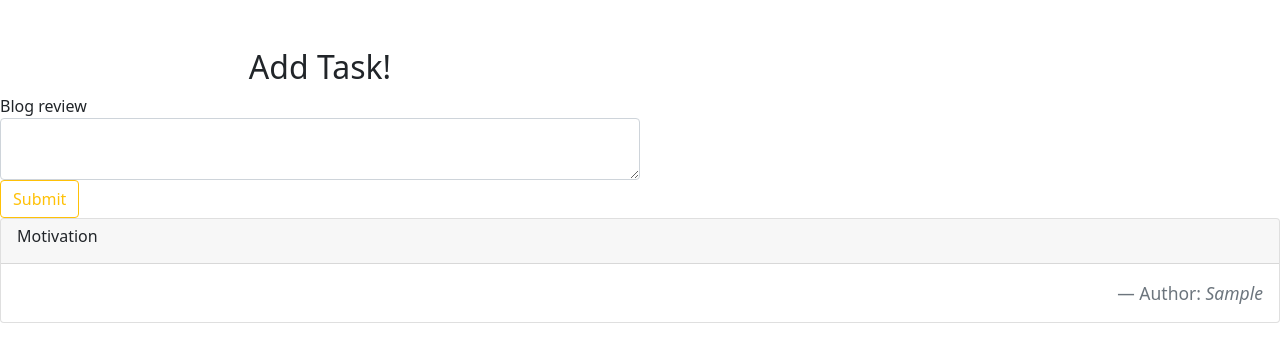
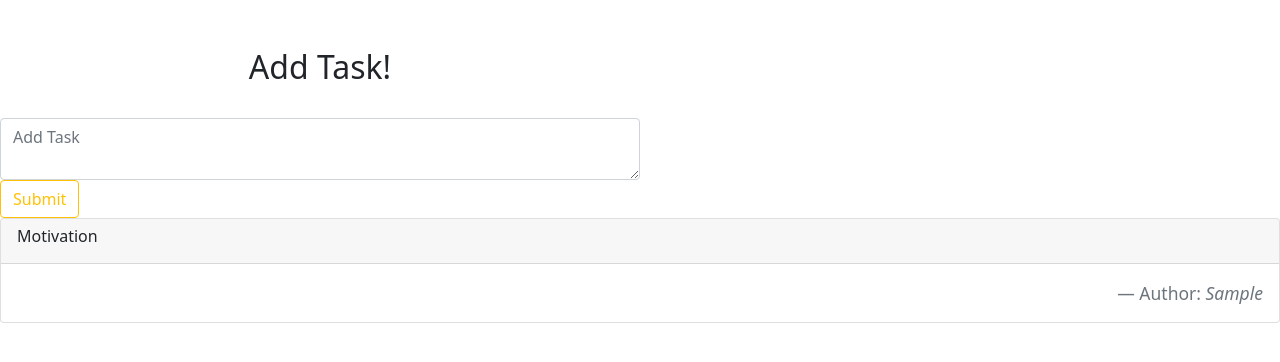
Before and after one commit to kelvinmburu/timesy, a Flask app: template app/templates/tasks.html in a window 1280 px wide. Shown: the top 362 px of the page. Run offline with Flask 2, Linux system fonts and the light colour scheme; tables that the repository leaves empty hold one stand-in row (values such as "Sample post"); the template is opened without the code that fills it: values that come from a table or form of the project are taken from there, most other values are stand-ins (such as "Sample title", 1, 10 or a date in 2020); parts of the project's set-up code (start-up, migrations or seed data) failed here and were passed over; some libraries are stand-ins or nearby versions.

Commit message:
update form label and views

```diff
--- a/app/main/forms.py
+++ b/app/main/forms.py
@@ -4,5 +4,5 @@ from wtforms.validators import InputRequired
 
 class TaskForm(FlaskForm):
 
-    task = TextAreaField('Blog review', validators=[InputRequired()])
+    task = TextAreaField(label='',validators=[InputRequired()], render_kw={"placeholder": "Add Task"})
     submit = SubmitField('Submit')
--- a/app/main/views.py
+++ b/app/main/views.py
@@ -15,7 +15,7 @@ def tasks():
   if form.validate_on_submit():
     task = form.task.data
 
-  new_task_object = Task(task=task,user_id=user_id)
+    new_task_object = Task(task=task,user_id=user_id)
 
   quote = get_quote()
   return render_template('tasks.html',quote=quote, form=form)
```
Also changed, not shown: app/static/css/style.css (line endings or trailing spaces).
